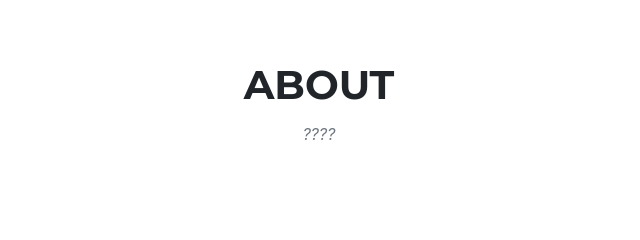
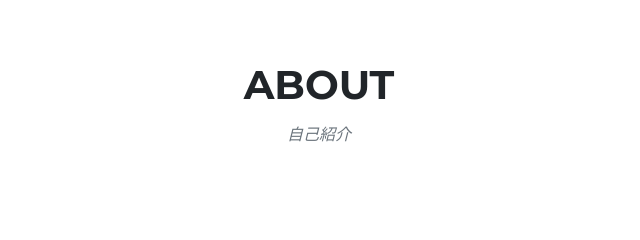
Before and after one commit to rainierrr/portfolio, a website: page index.html in a window 1280 px wide. Shown: the part 780-1020 px from the top of the page, 321-961 px from the left. Drawn offline with nearby package versions, Linux system fonts and the light colour scheme; a web font is replaced by a local one.

Commit message:
日本語バグテスト

```diff
--- a/index.html
+++ b/index.html
@@ -46,7 +46,7 @@
 
                 <div class="text-center">
                     <h2 class="section-heading text-uppercase">About</h2>
-                    <h3 class="section-subheading text-muted">????</h3>
+                    <h3 class="section-subheading text-muted">自己紹介</h3>
                     <div class="row">
                         <div class="col-lg-4">
                             <img src="assets/img/about/icon.jpg" alt="" />
```
